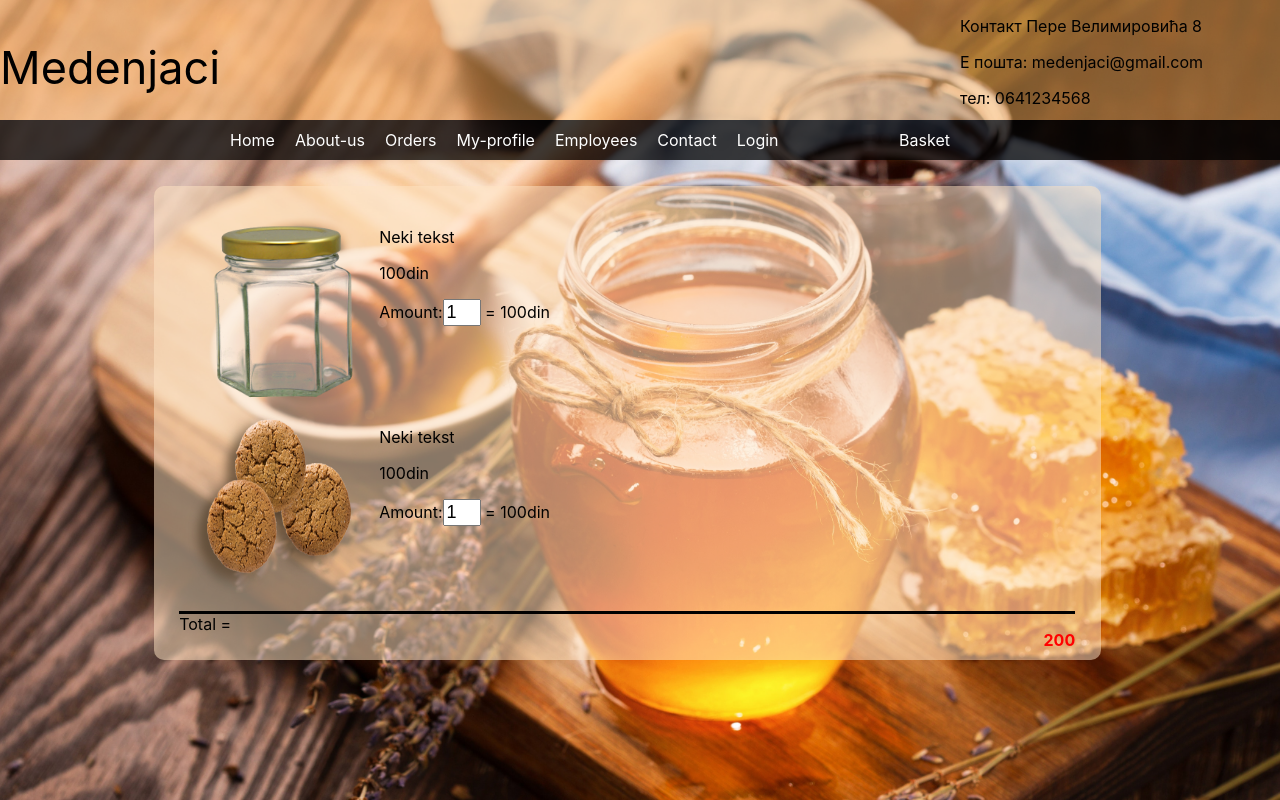
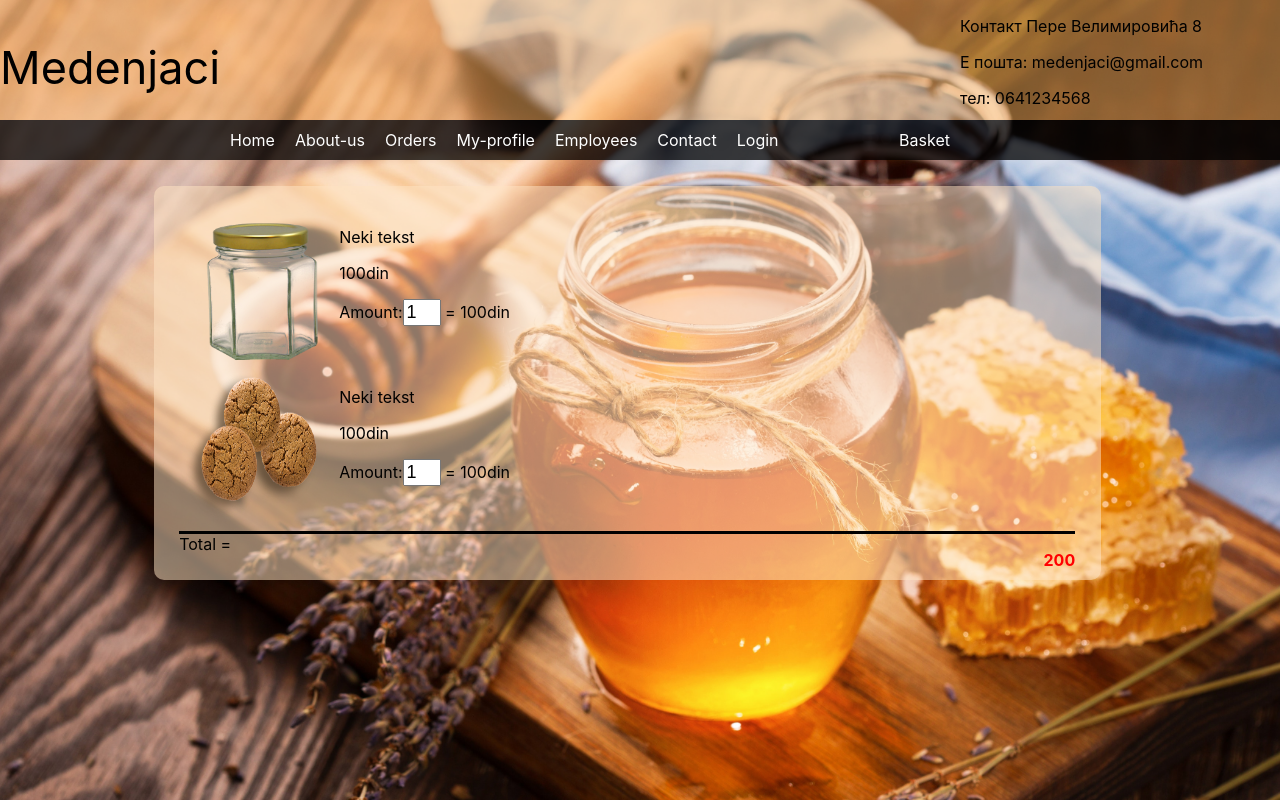
Before and after one commit to bpavle/honey-store-web, a React (Create React App) app: page /basket in a window 1280 px wide. Built offline with nearby package versions, Linux system fonts and the light colour scheme.

Commit message:
Image size

```diff
--- a/src/components/Basket.jsx
+++ b/src/components/Basket.jsx
@@ -38,7 +38,7 @@ const Basket = () => {
         return (
           <div key={product.id}>
             <div style={{ display: "flex" }}>
-              <img src={product.image} alt="" />
+              <img className={styles.img} src={product.image} alt="" />
               <div>
                 <p>{product.label}</p>
                 <p>
--- a/src/components/Basket.module.css
+++ b/src/components/Basket.module.css
@@ -11,3 +11,7 @@
   height: 3px;
   background-color: black;
 }
+.img {
+  height: 10em;
+  width: 10em;
+}
```
